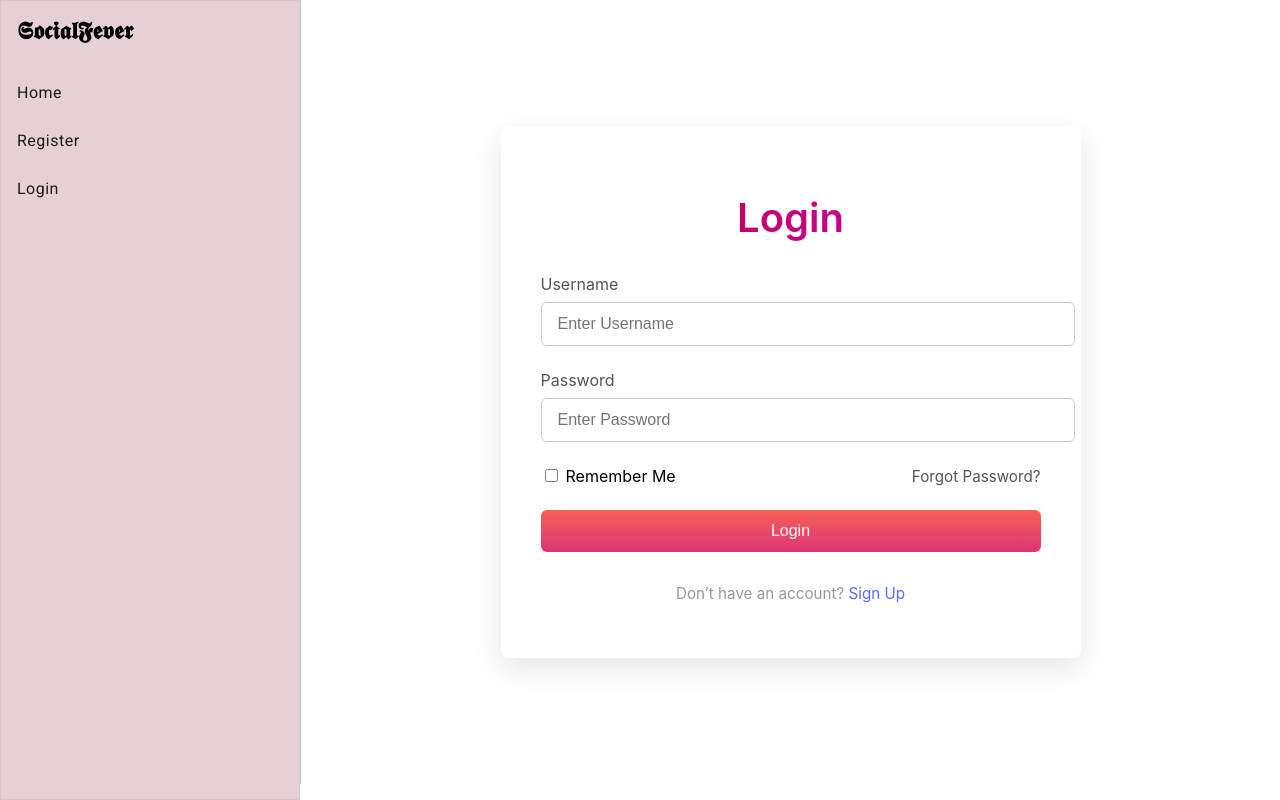
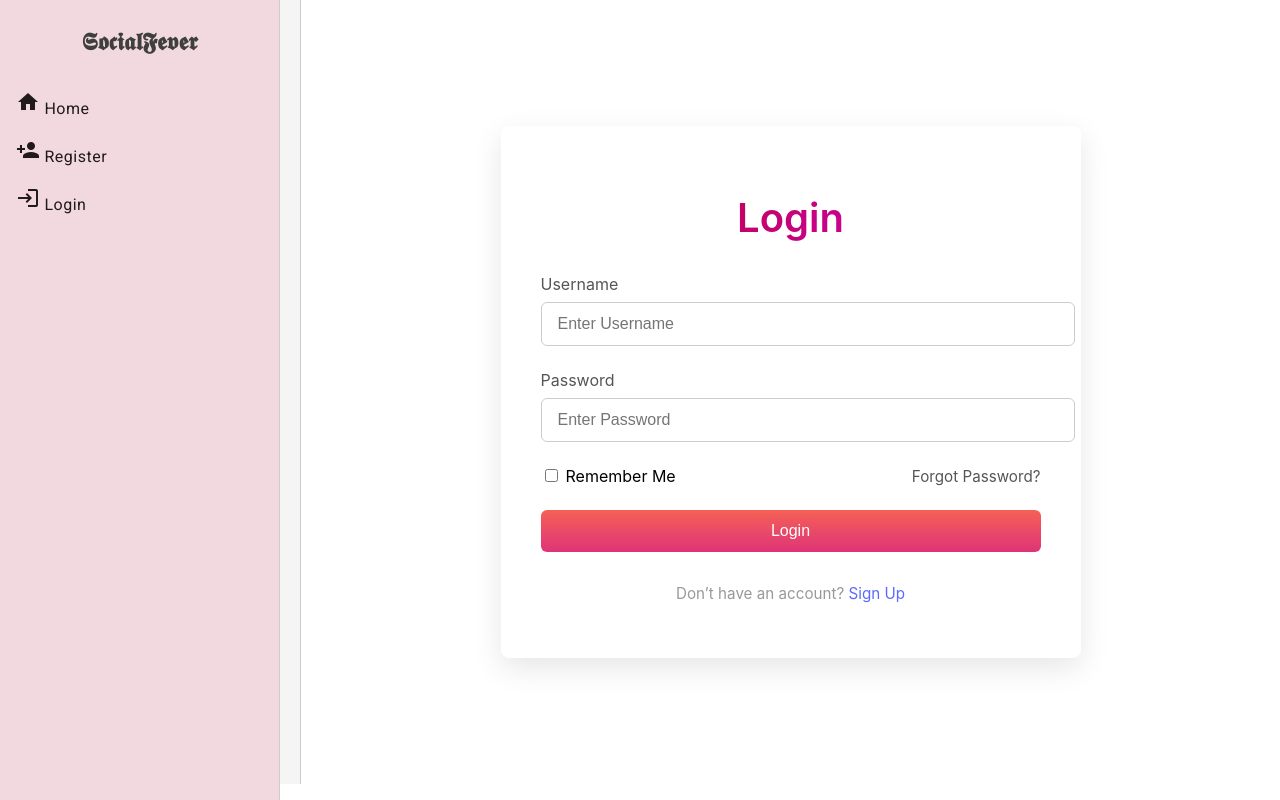
Before and after one commit to Tanya228-web/SocialFever, an Angular app: page /login in a window 1280 px wide. Built offline with nearby package versions, Linux system fonts and the light colour scheme.

Commit message:
ui improved

```diff
--- a/src/app/components/header/header.component.css
+++ b/src/app/components/header/header.component.css
@@ -1,47 +1,95 @@
-
-
+/* ===== SIDENAV STYLES ===== */
 .sidenav {
-  width: 300px;
+  width: 280px;
   max-width: 80vw;
-  background-color: rgb(230, 208, 213);
+  background-color: #f2d9df;
   border-radius: 0;
-  color: black;
-  border: 1px solid #ccc;
+  color: #333;
+  border-right: 1px solid #ccc;
+  padding-top: 0.5rem;
+  font-family: 'Segoe UI', Tahoma, Geneva, Verdana, sans-serif;
 }
 
 .sidenav-header {
   padding: 1rem;
   font-size: 1.5rem;
   font-weight: bold;
+  text-align: center;
+  color: #3f3f3f;
 }
 
 .mat-nav-list a {
-  color: black;
+  color: #222;
   font-weight: 500;
+  font-size: 1rem;
+  padding: 0.75rem 1rem;
+  display: flex;
+  align-items: center;
+  gap: 0.5rem;
+  border-radius: 6px;
+  transition: background 0.3s ease;
 }
 
+.mat-nav-list a:hover {
+  background-color: rgba(255, 255, 255, 0.3);
+}
+
+/* ===== TOPBAR STYLES ===== */
 .topbar {
   display: flex;
   align-items: center;
+  justify-content: space-between;
+  background-color: #3f51b5;
+  color: white;
+  padding: 0 1rem;
   position: sticky;
   top: 0;
   z-index: 1000;
+  height: 64px;
+  font-family: 'Segoe UI', Tahoma, Geneva, Verdana, sans-serif;
 }
 
 .menu-button {
-  margin-right: 1rem;
+  margin-left: 1rem;
+  color: white;
 }
 
+/* ===== BRANDING TEXT ===== */
 .logo-text {
-  font-size: 1.2rem;
+  font-size: 1.3rem;
   font-weight: bold;
   cursor: pointer;
+  font-family: 'Cursive', 'Segoe UI', sans-serif;
+  color: white;
+  white-space: nowrap;
 }
 
+/* ===== FLEX HELPERS ===== */
 .spacer {
   flex: 1 1 auto;
 }
 
+/* ===== USER GREETING & ICON ===== */
+.user-section {
+  display: flex;
+  align-items: center;
+  gap: 0.4rem;
+  cursor: pointer;
+}
+
+.user-icon {
+  color: white;
+  font-size: 24px;
+}
+
+.user-name {
+  font-size: 0.95rem;
+  color: white;
+}
+
+/* ===== MAIN PAGE CONTENT ===== */
 .main-content {
-  padding: 1rem;
+  padding: 1.5rem 1rem;
+  background-color: #fafafa;
+  min-height: calc(100vh - 64px);
 }
--- a/src/app/components/header/header.component.html
+++ b/src/app/components/header/header.component.html
@@ -10,26 +10,40 @@
       <span class="logo" routerLink="/">𝕾𝖔𝖈𝖎𝖆𝖑𝕱𝖊𝖛𝖊𝖗</span>
     </div>
     <mat-nav-list>
-      <a mat-list-item routerLink="/" (click)="closeIfMobile(sidenav)">Home</a>
+      <a mat-list-item routerLink="/" (click)="closeIfMobile(sidenav)">
+        <mat-icon class="nav-icon">home</mat-icon>
+        Home
+      </a>
       <ng-container *ngIf="(service.isLogin$ | async); else guest">
-        <a mat-list-item (click)="logout(); closeIfMobile(sidenav)">Logout</a>
+        <a mat-list-item (click)="logout(); closeIfMobile(sidenav)">
+          <mat-icon class="nav-icon">logout</mat-icon>
+          Logout
+        </a>
       </ng-container>
       <ng-template #guest>
-        <a mat-list-item routerLink="/register" (click)="closeIfMobile(sidenav)">Register</a>
-        <a mat-list-item routerLink="/login" (click)="closeIfMobile(sidenav)">Login</a>
+        <a mat-list-item routerLink="/register" (click)="closeIfMobile(sidenav)">
+          <mat-icon class="nav-icon">person_add</mat-icon>
+          Register
+        </a>
+        <a mat-list-item routerLink="/login" (click)="closeIfMobile(sidenav)">
+          <mat-icon class="nav-icon">login</mat-icon>
+          Login
+        </a>
       </ng-template>
     </mat-nav-list>
   </mat-sidenav>
 
   <mat-sidenav-content *ngIf="!isLargeScreen">
     <mat-toolbar color="primary" class="mat-elevation-z4 topbar">
-
       <span class="logo-text" routerLink="/">𝓢𝓸𝓬𝓲𝓪𝓵𝓕𝓮𝓿𝓮𝓻</span>
 
       <span class="spacer"></span>
 
-    <ng-container >
-      <span class="logo-text" routerLink="/">Hi,Tanya</span>
+      <ng-container>
+        <div class="user-section" routerLink="/">
+          <mat-icon class="user-icon">account_circle</mat-icon>
+          <span class="user-name">Hi, Tanya</span>
+        </div>
       </ng-container>
 
       <button mat-icon-button (click)="sidenav.toggle()" class="menu-button">
@@ -41,6 +55,4 @@
       <ng-content></ng-content>
     </div>
   </mat-sidenav-content>
-
-
 </mat-sidenav-container>
```
Lines whose indentation alone changed are shown as unchanged.
